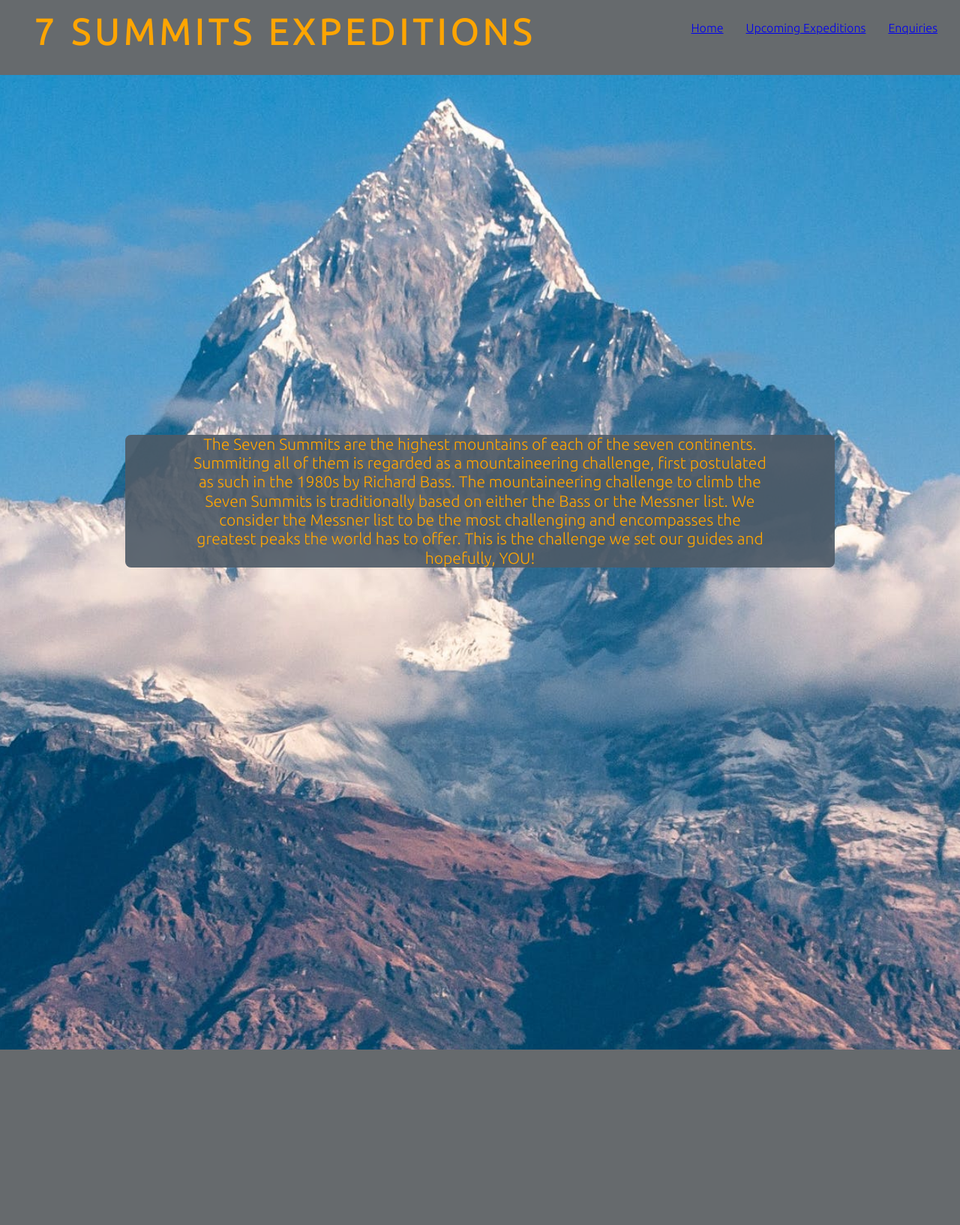
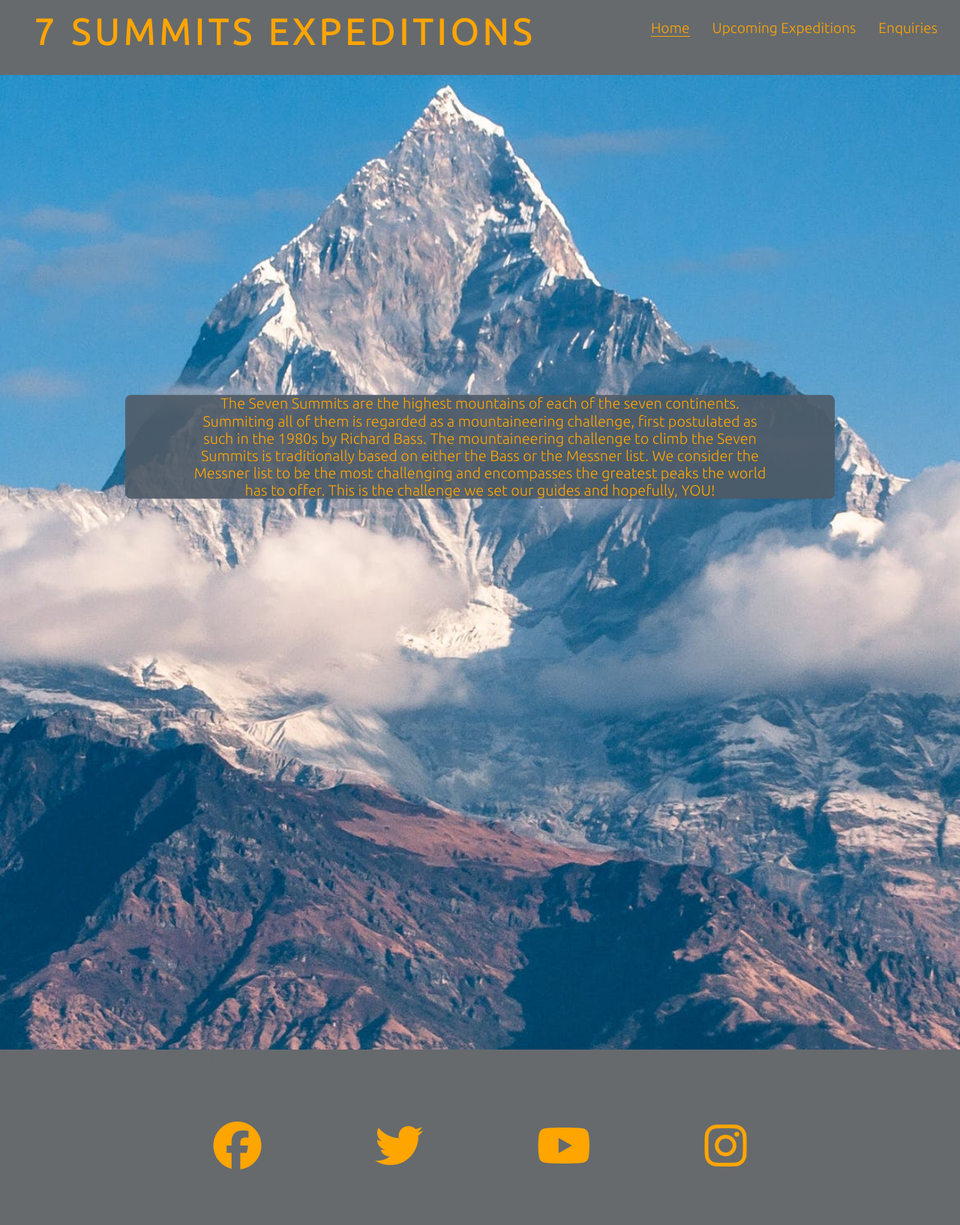
Before and after one commit to kevinfinn29/project-one, a plain HTML site: page index.html in a window 1280 px wide. Shown: the whole page at 75% size. Before the commit the page ends 1400 px from the top, so only its background shows below. Drawn offline with Linux system fonts and the light colour scheme; a web font is replaced by a local one.

Commit message:
Add footer to home page

```diff
--- a/assets/css/style.css
+++ b/assets/css/style.css
@@ -15,7 +15,7 @@
 }
 #menu {
     float: right;
-    font-size: 100%;
+    font-size: 120%;
     color: #FFA500;
 }
 #menu, logo {
@@ -46,13 +46,13 @@ p{
     margin-left: 80px;
     margin-right: 80px;
     bottom: 30px;
-    font-size: larger;
+    font-size: large;
 }
 .hero-text {
     background-color: rgba(78,90,102,0.9);
     margin-left: 110px;
     margin-right: 110px;
-    top: 500px;
+    top: 450px;
     right: 100px;
     left: 100px;
     position: absolute;
@@ -60,7 +60,7 @@ p{
 
 }
 .hero-image {
-    height: 1400px;
+    height: 105%;
     width: 100%;
     background: url(../images/hero_img.jpeg) no-repeat center center;
     animation-name: hero-zoom;
@@ -81,3 +81,34 @@ p{
     overflow: hidden;
     position: relative;
 }
+#menu a {
+    text-decoration: none;
+    color: inherit;
+}
+#menu a:hover{
+    border-bottom: 1px solid #FFA500;
+}
+
+.active{
+    border-bottom: 1px solid #FFA500;
+}
+footer{
+    height: 50px;
+}
+
+.social-networks{
+    text-align: center;
+    width: 100%;
+}
+
+.social-networks > li {
+    display: inline;
+}
+
+.social-networks i {
+    font-size: 400%;
+    margin: 10px;
+    padding: 5%;
+    color: #FFA500;
+
+}
--- a/index.html
+++ b/index.html
@@ -17,13 +17,13 @@
             <nav>
                 <ul id="menu">
                     <li>
-                        <a href="#">Enquiries</a>
+                        <a href="enquiries.html">Enquiries</a>
                     </li>
                     <li>
-                        <a href="#">Upcoming Expeditions</a>
+                        <a href="expeditions.html">Upcoming Expeditions</a>
                     </li>
                     <li>
-                        <a href="#" class="active">Home</a>
+                        <a href="index.html" class="active">Home</a>
                     </li>
                 </ul>
             </nav>
@@ -44,5 +44,23 @@
     </section>
 
 </body>
+<footer>
+    <section>
+        <div>
+            <h3>
+                Here's our social channels. Please like/follow and subscribe!
+            </h3>
+            <ul class="social-networks">
+                <li>
+                    <a href="https://www.facebook.com/" target="_blank" rel="noopener" aria-label="Visit our Facebook page (opens in a new tab)"><i class="fab fa-facebook"></i></a>
+                    <a href="https://www.twitter.com/" target="_blank" rel="noopener" aria-label="Visit our Twitter page (opens in a new tab)"><i class="fab fa-twitter"></i></a>
+                    <a href="https://www.youtube.com/" target="_blank" rel="noopener" aria-label="Visit our Youtube channel (opens in a new tab)"><i class="fab fa-youtube"></i></a>
+                    <a href="https://www.instagram.com/" target="_blank" rel="noopener" aria-label="Visit our Instagram page (opens in a new tab)"><i class="fab fa-instagram"></i></a>
 
+                </li>
+            </ul>
+        </div>
+</section>
+</footer>
+        <script src="https://kit.fontawesome.com/8db52ff56c.js" crossorigin="anonymous"></script>"
 </html>
```
Also changed, not shown: enquiries.html (added), expeditions.html (added).
